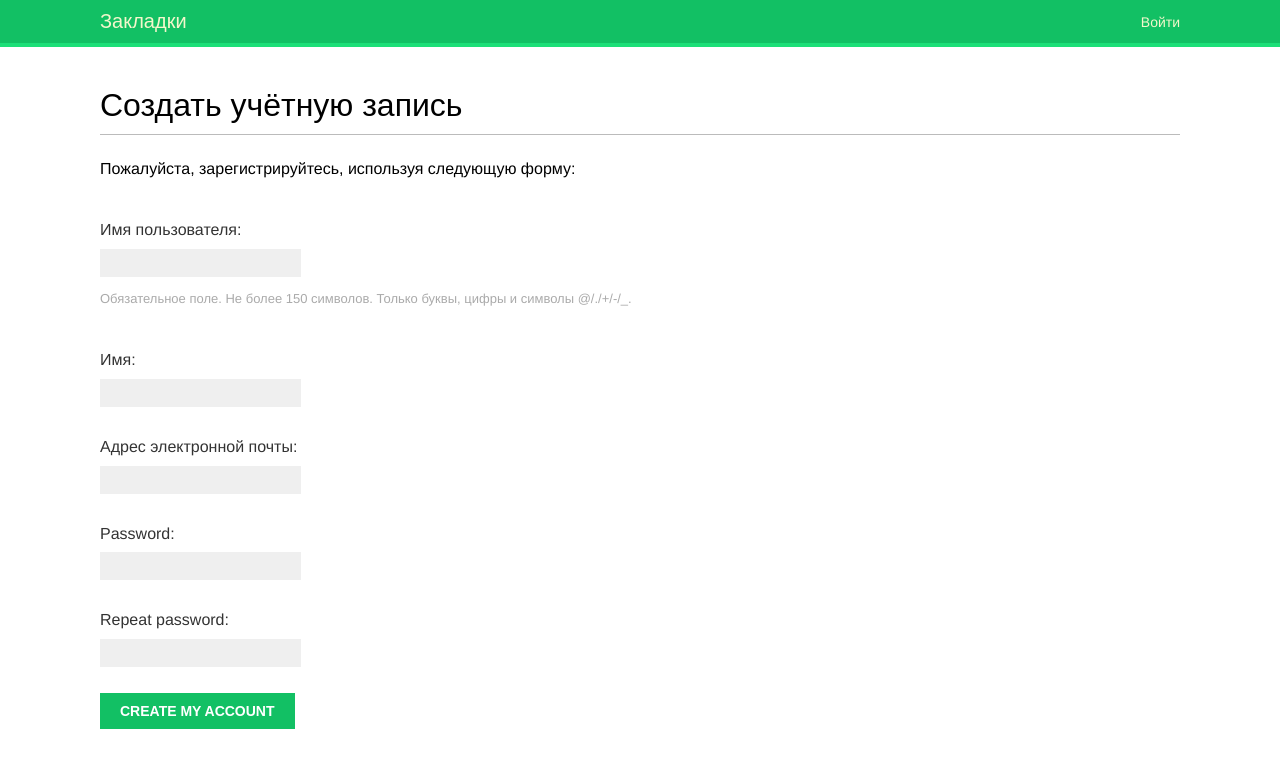
After one commit to RuslanSayfullin/django-by-example, a Django app: page /account/register/ in a window 1280 px wide. The commit adds this page. Shown: the top 768 px of the page. Run offline with Django 4.2, Linux system fonts and the light colour scheme; parts of the project's set-up code (start-up, migrations or seed data) failed here and were passed over; some web fonts are replaced.

Commit message:
Добавили форму регистраций пользователей.

```diff
--- a/account/forms.py
+++ b/account/forms.py
@@ -1,6 +1,22 @@
 from django import forms
+from django.contrib.auth.models import User
 
 
 class LoginForm(forms.Form):
     username = forms.CharField()
     password = forms.CharField(widget=forms.PasswordInput)
+
+
+class UserRegistrationForm(forms.ModelForm):
+    password = forms.CharField(label='Password', widget=forms.PasswordInput)
+    password2 = forms.CharField(label='Repeat password', widget=forms.PasswordInput)
+
+    class Meta:
+        model = User
+        fields = ['username', 'first_name', 'email']
+
+    def clean_password2(self):
+        cd = self.cleaned_data
+        if cd['password'] != cd['password2']:
+            raise forms.ValidationError('Пароли не совпадают')
+        return cd['password2']
--- /dev/null
+++ b/account/templates/account/register.html
@@ -0,0 +1,13 @@
+{% extends "base.html" %}
+
+{% block title %}Создать учётную запись{% endblock %}
+
+{% block content %}
+    <h1>Создать учётную запись</h1>
+    <p>Пожалуйста, зарегистрируйтесь, используя следующую форму:</p>
+    <form method="post">
+        {{ user_form.as_p }}
+        {% csrf_token %}
+        <p><input type="submit" value="Create my account"></p>
+    </form>
+{% endblock %}
--- a/account/templates/registration/login.html
+++ b/account/templates/registration/login.html
@@ -11,6 +11,7 @@
   </p>
   {% else %}
     <p>Пожалуйста, используйте следующую форму для входа:</p>
+      Если у Вас нет учётной записи <a href="{% url "register" %}">зарегистрируйтесь</a>
   {% endif %}
   <div class="login-form">
     <form action="{% url 'login' %}" method="post">
--- a/account/urls.py
+++ b/account/urls.py
@@ -21,4 +21,5 @@ urlpatterns = [
 
     path('', include('django.contrib.auth.urls')),
     path('', views.dashboard, name='dashboard'),
+    path('register/', views.register, name='register'),
 ]
--- a/account/views.py
+++ b/account/views.py
@@ -2,7 +2,7 @@ from django.http import HttpResponse
 from django.shortcuts import render
 from django.contrib.auth import authenticate, login
 from django.contrib.auth.decorators import login_required
-from .forms import LoginForm
+from .forms import LoginForm, UserRegistrationForm
 
 
 def user_login(request):
@@ -29,3 +29,19 @@ def user_login(request):
 @login_required
 def dashboard(request):
     return render(request, 'account/dashboard.html', {'section': 'dashboard'})
+
+
+def register(request):
+    if request.method == 'POST':
+        user_form = UserRegistrationForm(request.POST)
+        if user_form.is_valid():
+            # Create a new user object but avoid saving it yet
+            new_user = user_form.save(commit=False)
+            # Set the chosen password
+            new_user.set_password(user_form.cleaned_data['password'])
+            # Save the User object
+            new_user.save()
+            return render(request, 'account/register_done.html', {'new_user': new_user})
+    else:
+        user_form = UserRegistrationForm()
+    return render(request, 'account/register.html', {'user_form': user_form})
```
Also changed, not shown: account/templates/account/register_done.html (added, +10 -0 lines), backend/settings.py (line endings or trailing spaces).
